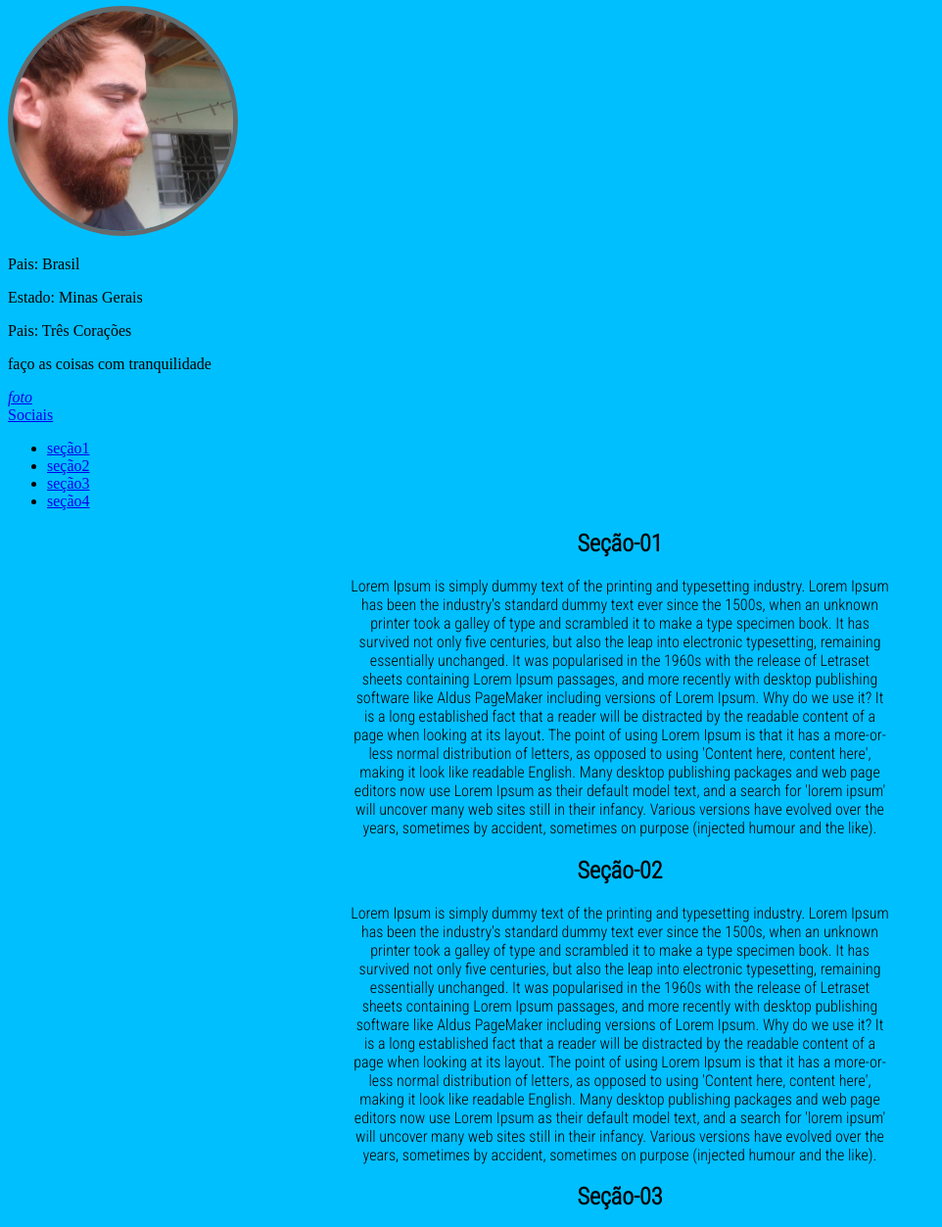
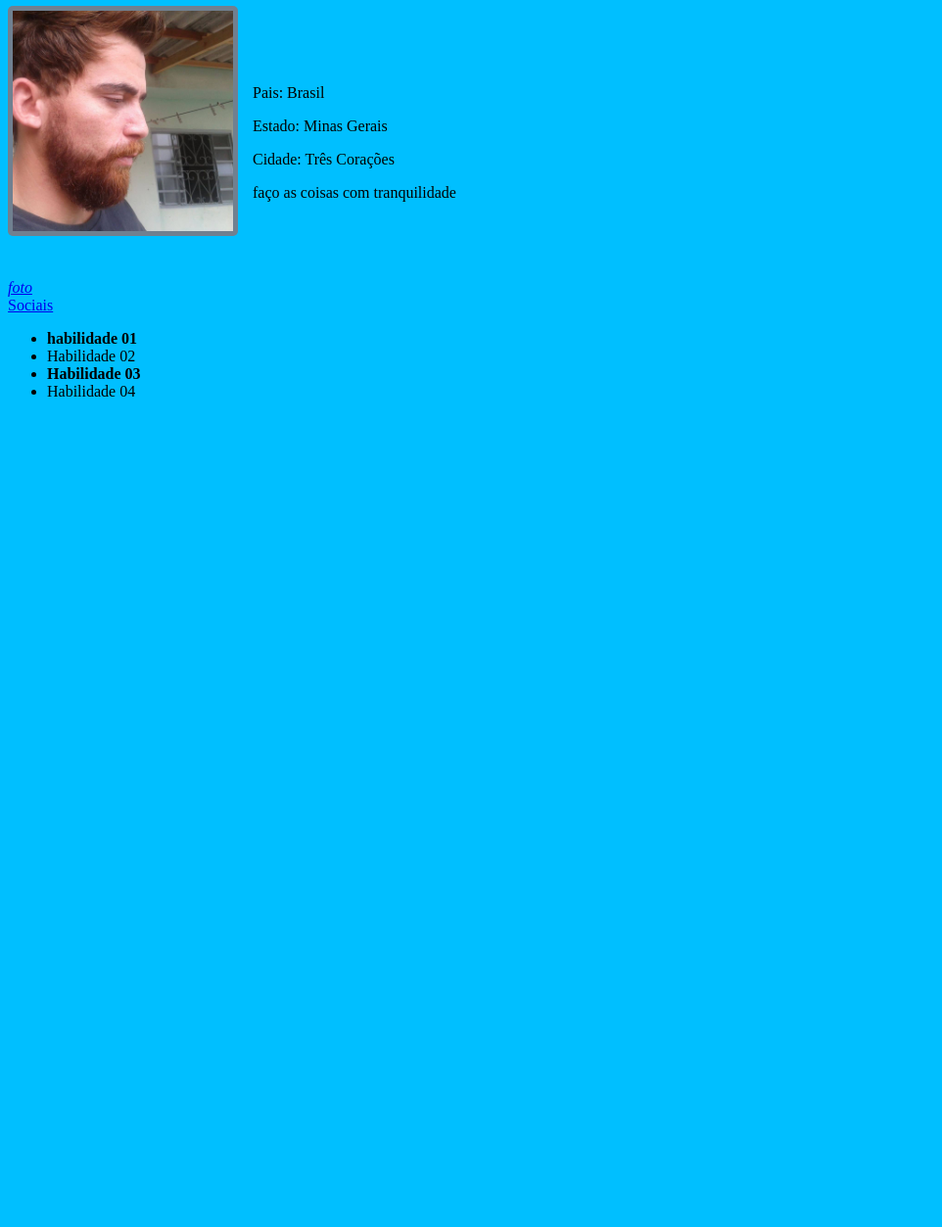
Before and after one commit to cGenivaldo/cGenivaldo, a plain HTML site: page index.html in a window 1280 px wide. Shown: the part 75-1328 px from the top of the page at 98% size, without its empty margins (0-962 px from the left). After the commit the page ends 800 px from the top, so only its background shows below. Drawn offline with Linux system fonts and the light colour scheme.

Commit message:
Mais estilo no portfolio

```diff
--- a/index.html
+++ b/index.html
@@ -18,58 +18,21 @@
 
 
 <img id="foto-perfil" src="eu.jpg" alt="Foto de perfil">
-<p>Pais: Brasil</p>
-<p>Estado: Minas Gerais</p>
-<p>Pais: Três Corações</p>
-<p class="p">faço as coisas com tranquilidade </p>
+<div class="description">
+    <p>Pais: Brasil</p>
+    <p>Estado: Minas Gerais</p>
+    <p>Cidade: Três Corações</p>
+    <p class="p">faço as coisas com tranquilidade </p>
+</div>
+<br>
 <a href="eu.jpg" alt="Foto de perfil"><em>foto</em></a><br>
 <a href="https://www.linkedin.com/in/genivaldo-c%C3%ADcero-1979ab203/" target="_blank">Sociais</a>
 <ul>
-    <li><a href="#s1">seção1</a></li>
-    <li><a href="#s2">seção2</a></li>
-    <li><a href="#s3">seção3</a></li>
-    <li><a href="#s4">seção4</a></li>
+    <li>habilidade 01</li>
+    <li>Habilidade 02</li>
+    <li>Habilidade 03</li>
+    <li>Habilidade 04</li>
 </ul>
-    <div class="container">
-        <h2 id="s1">Seção-01</h2>
-        <p>
-            Lorem Ipsum is simply dummy text of the printing and typesetting industry. Lorem Ipsum has been the industry's standard dummy text ever since the 1500s, when an unknown printer took a galley of type and scrambled it to make a type specimen book. It has survived not only five centuries, but also the leap into electronic typesetting, remaining essentially unchanged. It was popularised in the 1960s with the release of Letraset sheets containing Lorem Ipsum passages, and more recently with desktop publishing software like Aldus PageMaker including versions of Lorem Ipsum.
-
-            Why do we use it?
-            It is a long established fact that a reader will be distracted by the readable content of a page when looking at its layout. The point of using Lorem Ipsum is that it has a more-or-less normal distribution of letters, as opposed to using 'Content here, content here', making it look like readable English. Many desktop publishing packages and web page editors now use Lorem Ipsum as their default model text, and a search for 'lorem ipsum' will uncover many web sites still in their infancy. Various versions have evolved over the years, sometimes by accident, sometimes on purpose (injected humour and the like).
-        </p>
-    </div>
-
-    <div class="container">
-        <h2 id="s2">Seção-02</h2>
-        <p>
-            Lorem Ipsum is simply dummy text of the printing and typesetting industry. Lorem Ipsum has been the industry's standard dummy text ever since the 1500s, when an unknown printer took a galley of type and scrambled it to make a type specimen book. It has survived not only five centuries, but also the leap into electronic typesetting, remaining essentially unchanged. It was popularised in the 1960s with the release of Letraset sheets containing Lorem Ipsum passages, and more recently with desktop publishing software like Aldus PageMaker including versions of Lorem Ipsum.
-
-            Why do we use it?
-            It is a long established fact that a reader will be distracted by the readable content of a page when looking at its layout. The point of using Lorem Ipsum is that it has a more-or-less normal distribution of letters, as opposed to using 'Content here, content here', making it look like readable English. Many desktop publishing packages and web page editors now use Lorem Ipsum as their default model text, and a search for 'lorem ipsum' will uncover many web sites still in their infancy. Various versions have evolved over the years, sometimes by accident, sometimes on purpose (injected humour and the like).
-       </p>
-		</div>
-
-    <div class="container">
-			<h2 id="s3">Seção-03</h2>
-			<p>
-					Lorem Ipsum is simply dummy text of the printing and typesetting industry. Lorem Ipsum has been the industry's standard dummy text ever since the 1500s, when an unknown printer took a galley of type and scrambled it to make a type specimen book. It has survived not only five centuries, but also the leap into electronic typesetting, remaining essentially unchanged. It was popularised in the 1960s with the release of Letraset sheets containing Lorem Ipsum passages, and more recently with desktop publishing software like Aldus PageMaker including versions of Lorem Ipsum.
-
-					Why do we use it?
-					It is a long established fact that a reader will be distracted by the readable content of a page when looking at its layout. The point of using Lorem Ipsum is that it has a more-or-less normal distribution of letters, as opposed to using 'Content here, content here', making it look like readable English. Many desktop publishing packages and web page editors now use Lorem Ipsum as their default model text, and a search for 'lorem ipsum' will uncover many web sites still in their infancy. Various versions have evolved over the years, sometimes by accident, sometimes on purpose (injected humour and the like).
-
-			</p>
-	</div>
-	<div class="container">
-		<h2 id="s4">Seção-04</h2>
-		<p>
-				orem Ipsum is simply dummy text of the printing and typesetting industry. Lorem Ipsum has been the industry's standard dummy text ever since the 1500s, when an unknown printer took a galley of type and scrambled it to make a type specimen book. It has survived not only five centuries, but also the leap into electronic typesetting, remaining essentially unchanged. It was popularised in the 1960s with the release of Letraset sheets containing Lorem Ipsum passages, and more recently with desktop publishing software like Aldus PageMaker including versions of Lorem Ipsum.
-
-				Why do we use it?
-				It is a long established fact that a reader will be distracted by the readable content of a page when looking at its layout. The point of using Lorem Ipsum is that it has a more-or-less normal distribution of letters, as opposed to using 'Content here, content here', making it look like readable English. Many desktop publishing packages and web page editors now use Lorem Ipsum as their default model text, and a search for 'lorem ipsum' will uncover many web sites still in their infancy. Various versions have evolved over the years, sometimes by accident, sometimes on purpose (injected humour and the like).
-
-				</p>
-	</div>
 
 </body>
 </html>
--- a/style.css
+++ b/style.css
@@ -5,8 +5,15 @@
 
 #foto-perfil {
     width: 225px;
-    border: 5px solid dimgray;
-    border-radius: 50%;
+
+    padding: 5px;
+    background: slategray;
+    border-radius: 5px;
+    margin-bottom: 40px;
+}
+
+#foto-perfil:hover {
+    border: 5px solid slategray;
 }
 body {
     background: deepskyblue;
@@ -14,16 +21,21 @@ body {
 
 h1 {
     font-family: 'Roboto Condensed', sans-serif;
+    text-align: center;
 }
 
 
-.container {
-    margin-left: 350px;
-    text-align: center;
-    font-family: 'Roboto Condensed', sans-serif;
-    width: 550px;
-}
 
 .nome {
     font-family: sans-serif;
 }
+
+.description {
+    position: absolute;
+    margin-top: -215px;
+    margin-left: 250px;
+}
+
+ul > li:nth-child(odd) {
+    font-weight: 600;
+}
```
